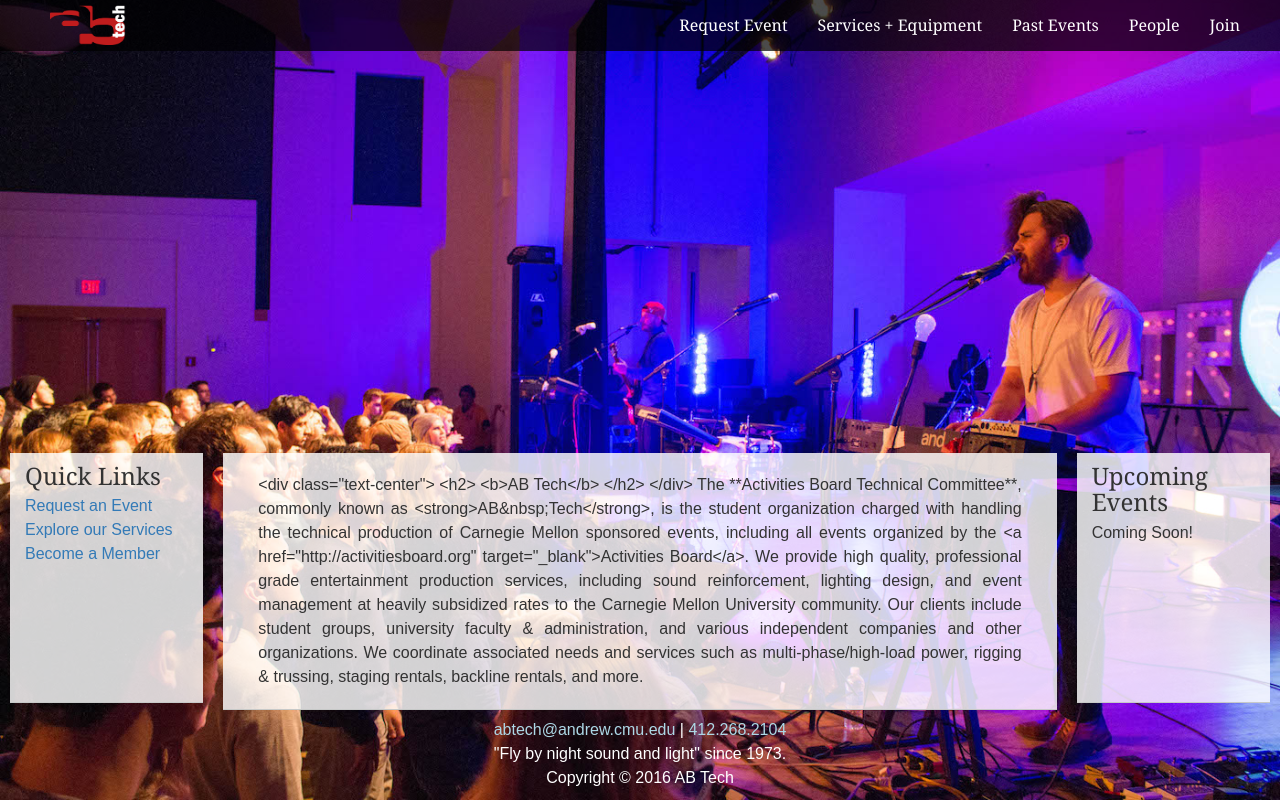
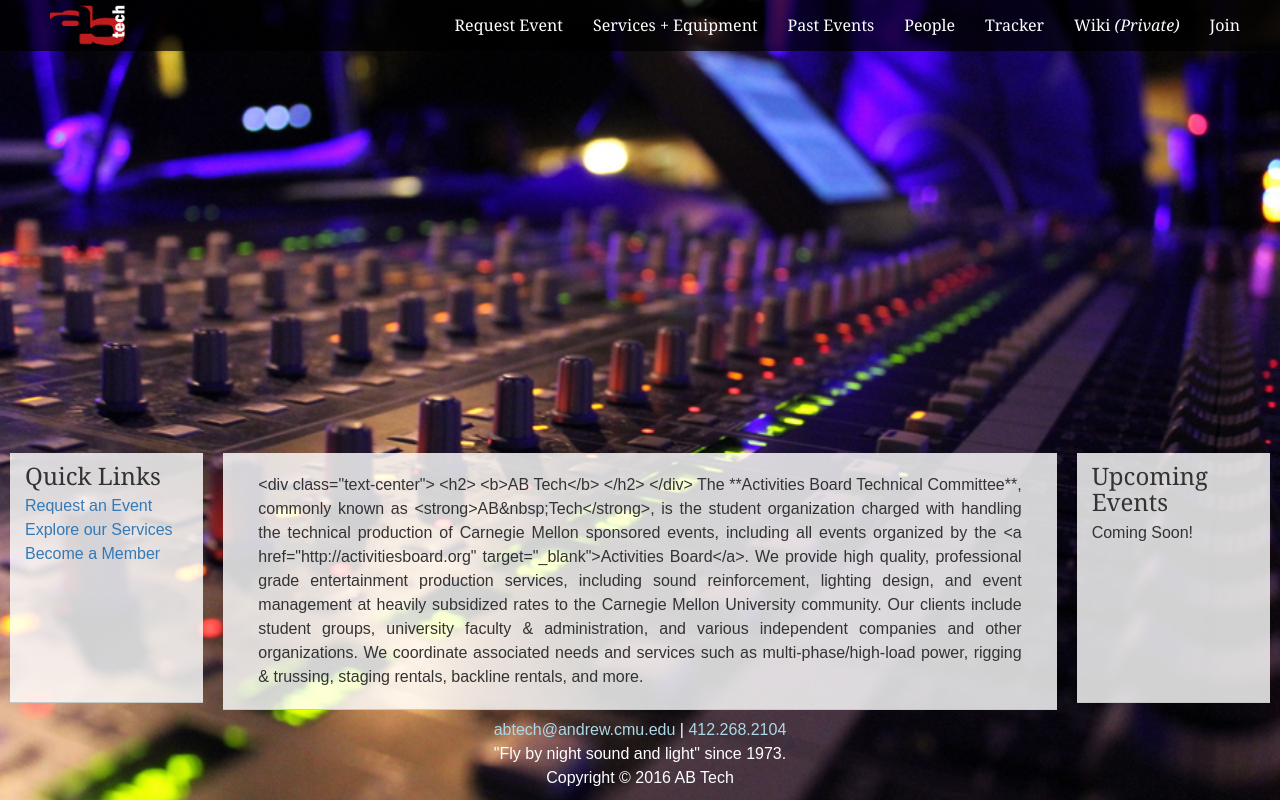
Before and after one commit to ABTech/abtech.org, a Django app: page / in a window 1280 px wide. Run offline with Django 3.2, Linux system fonts and the light colour scheme; some libraries are stand-ins or nearby versions.

Commit message:
Added wiki and tracker links, updated members list, changed static background color to add more contraast, and added lg2016 picture.

```diff
--- a/abtech/settings/dev.py
+++ b/abtech/settings/dev.py
@@ -18,7 +18,7 @@ PROJECT_DIR = (Path(__file__) / "../../..").resolve()
 
 EMAIL_BACKEND = 'django.core.mail.backends.console.EmailBackend'
 
-FROM_EMAIL = "rmaratos@andrew.cmu.edu"
+FROM_EMAIL = "kicohen@andrew.cmu.edu"
 
 RECAPTCHA_SITE_KEY = '6LdvswQTAAAAAPhSuC25sVceWHEfpTIe3I0PuYnO'
 
--- a/static/css/style.css
+++ b/static/css/style.css
@@ -10,7 +10,7 @@ body {
     font-size: 12pt;
     line-height: 1.5;
     min-height: 450px;
-    background: #ebeeed;
+    background: #D4D4D4;
 }
 
 h1, h2, h3 {
--- a/templates/header.html
+++ b/templates/header.html
@@ -23,6 +23,8 @@
         <li><a class='white' href="{% url 'website:services' %}">Services + Equipment</a></li>
         <li><a class='white' href="{% url 'website:events' %}">Past Events</a></li>
         <li><a class='white' href="{% url 'website:crew' %}">People</a></li>
+        <li><a class='white' href="http://tracker.abtech.org">Tracker</a></li>
+        <li><a class='white' href="https://www.abtech.org/wiki/bin/view">Wiki  <i>(Private)</i></a></li>
         <li class="rightmost"><a class='white' href="{% url 'website:join' %}">Join</a></li>
       </ul>
     </div>
--- a/templates/index.html
+++ b/templates/index.html
@@ -103,6 +103,7 @@
     transitionDuration: 3000,
     preload: true,
     slides: [
+        { src: "static/img/gallery/lg2016.jpg" },
         { src: "static/img/gallery/gs_sound.jpg" },
         { src: "static/img/gallery/dejj-2014.jpg" },
         { src: "static/img/gallery/car_12.jpg" },
```
Also changed, not shown: templates/markdown/crew.md (+5 -3 lines), static/img/gallery/lg2016.jpg (added).
